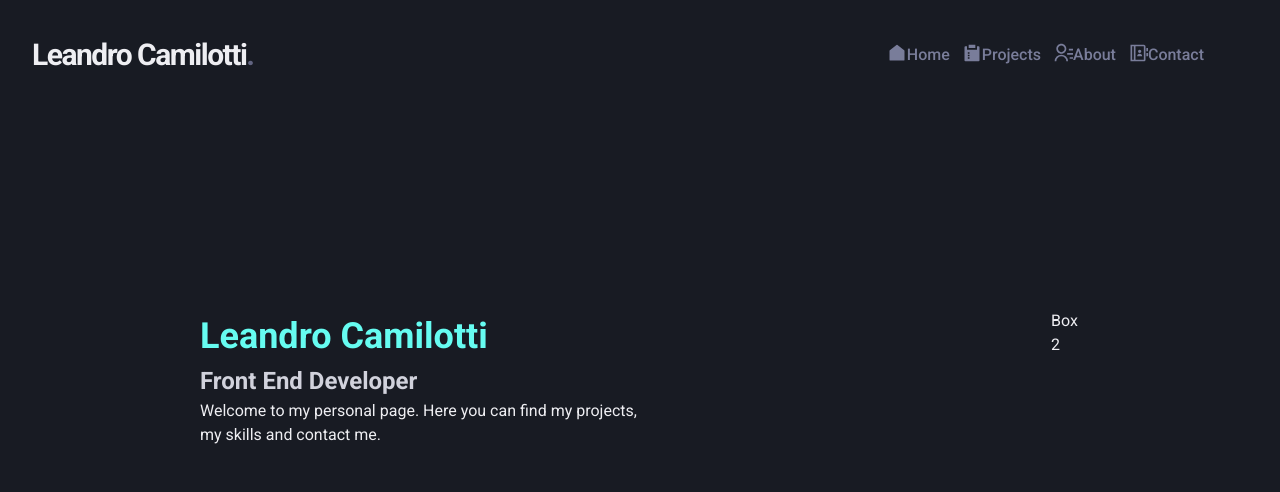
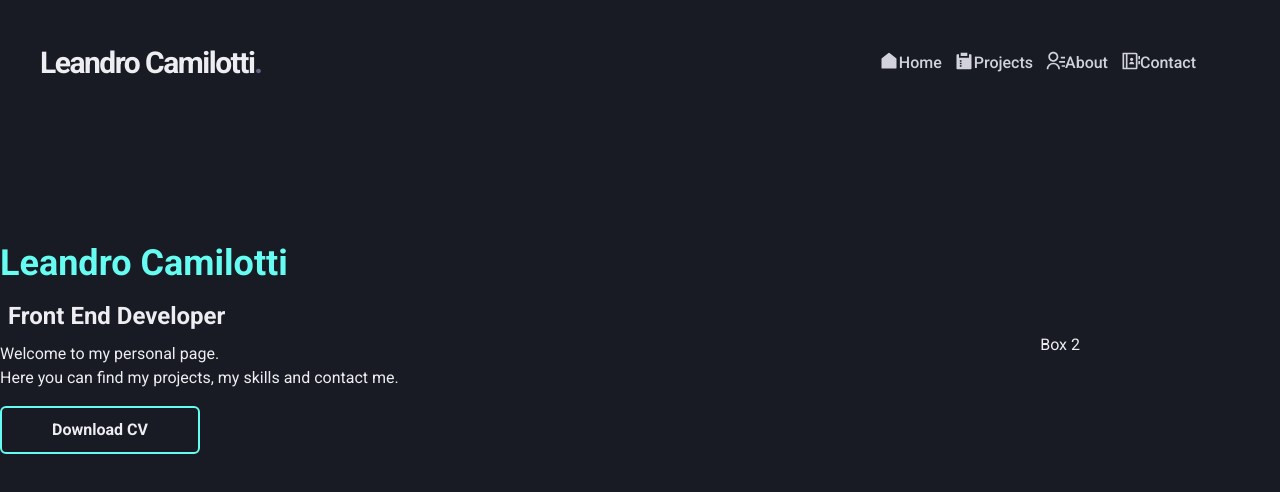
Before and after one commit to lecamilotti/portifolioV2.1, a Next.js app: page / in a window 1280 px wide. Shown: the top 492 px of the page. Built offline with nearby package versions, Linux system fonts and the light colour scheme.

Commit message:
hero responsive

```diff
--- a/src/components/ActiveLink.tsx
+++ b/src/components/ActiveLink.tsx
@@ -23,7 +23,7 @@ export function ActiveLink({ children, shouldMatchExactHref = false,  ...rest }:
 
     <Link {...rest}>
       {cloneElement(children, {
-        color: isActive ? "gray.400" : "gray.50",
+        color: isActive ? "gray.100" : "gray.50",
       })}
     </Link>
   );
--- a/src/components/Hero/index.tsx
+++ b/src/components/Hero/index.tsx
@@ -1,26 +1,99 @@
-import { Box, Center, Flex, Spacer, Square, Text } from "@chakra-ui/react";
+import {
+  Box,
+  Button,
+  Center,
+  Flex,
+  Spacer,
+  Square,
+  Text,
+  useBreakpointValue,
+  Wrap,
+} from "@chakra-ui/react";
 
 export default function Hero() {
+  const isWideVersion = useBreakpointValue({
+    base: false,
+    md: true,
+  });
+
+  if (! isWideVersion) {
   return (
-    <Flex maxW={1280} m="center">
-      <Box p="25vh">
+    <Flex maxW={1280} m="center" width={["100%", "100%", "100%", "100%"]}>
+      <Box m="20">
         <Text>
-        <Text as="h1" color="#66FCF1" fontWeight="bold" fontSize="4xl">
+          <Text as="h1" color="primary" fontWeight="bold" fontSize={["2xl", "4xl"]}>
             Leandro Camilotti
           </Text>
-        <Text as="h2" color="gray.100" fontWeight="bold" fontSize="2xl">
+          <Text as="h2" color="gray.50" m={2} fontWeight="bold" fontSize={["21","2xl"]}>
             Front End Developer
           </Text>
           <Text as="h3">
             Welcome to my personal page.
+            <br />
             Here you can find my projects, my skills and contact me.
           </Text>
         </Text>
+        <Button
+          size="md"
+          mt={4}
+          height="48px"
+          width="200px"
+          variant="unstyled"
+          border="2px"
+          onClick={() => {
+
+            window.location.href = "https://drive.google.com/file/d/1uHPPrKcIsGIVQzPULqK52hH06-Povzl_/view";
+          }}
+          formTarget="_blank"
+          borderColor="primary"
+        >
+          Download CV
+        </Button>
       </Box>
+
+
+    </Flex>
+
+  )
+  } else {
+
+    return (
+    <Flex maxW={1280} m="center" width={["100%", "100%", "100%", "100%"]}>
+      <Box m="auto">
+        <Text>
+          <Text as="h1" color="primary" fontWeight="bold" fontSize={["2xl", "4xl"]}>
+            Leandro Camilotti
+          </Text>
+          <Text as="h2" color="gray.50" m={2} fontWeight="bold" fontSize="2xl">
+            Front End Developer
+          </Text>
+          <Text as="h3">
+            Welcome to my personal page.
+            <br />
+            Here you can find my projects, my skills and contact me.
+          </Text>
+        </Text>
+        <Button
+          size="md"
+          mt={4}
+          height="48px"
+          width="200px"
+          variant="unstyled"
+          border="2px"
+          onClick={() => {
+
+            window.location.href = "https://drive.google.com/file/d/1uHPPrKcIsGIVQzPULqK52hH06-Povzl_/view";
+          }}
+          formTarget="_blank"
+          borderColor="primary"
+        >
+          Download CV
+        </Button>
+      </Box>
+
       <Spacer />
-      <Box p="25vh" >
-        Box 2
-      </Box>
+      <Box p="25vh">Box 2</Box>
     </Flex>
-  );
+    )
 }
+}
--- a/src/components/Sidebar/SidebarNav.tsx
+++ b/src/components/Sidebar/SidebarNav.tsx
@@ -19,16 +19,16 @@ export function SidebarNav() {
   if (!isWideVersion) {
     return (
       <Flex direction="column" p="5">
-        <NavLink icon={RiHome2Fill} href="/">
+        <NavLink icon={RiHomeFill} href="/">
           Home
         </NavLink>
-        <NavLink icon={RiProjector2Fill} href="/">
+        <NavLink icon={RiSurveyFill} href="/">
           Projects
         </NavLink>
-        <NavLink icon={RiBarChartGroupedFill} href="/">
+        <NavLink icon={RiContactsLine} href="/">
           About
         </NavLink>
-        <NavLink icon={RiContactsLine} href="/">
+        <NavLink icon={RiContactsBookLine} href="/">
           Contact
         </NavLink>
       </Flex>
--- a/src/pages/index.tsx
+++ b/src/pages/index.tsx
@@ -1,19 +1,26 @@
-import { Box, Flex, SimpleGrid, Text, theme } from "@chakra-ui/react";
+import { Box, Flex, SimpleGrid, Spacer, Text, theme, Wrap } from "@chakra-ui/react";
 import { Header } from "../components/Header";
 import Hero from "../components/Hero";
 
 import { Sidebar } from "../components/Sidebar";
 
-
 export default function Home() {
   return (
-    <><Flex direction="row" maxW={1280} align="center" p={3} m="auto" justify="space-between" overflow="hidden">
-      <Header />
-      <Sidebar />
-    </Flex>
-
-        <Hero />
-    </>
-
+    <Wrap maxWidth="100vw" maxH="100vh" overflow="hidden" justify="center">
+      <Flex
+        direction="row"
+        maxW={1280}
+        width={["100%", "100%", "100%", "100%"]}
+        align="center"
+        p={[4, 5]}
+        m="auto"
+        justify="space-between"
+        overflow="hidden"
+      >
+        <Header />
+        <Sidebar />
+      </Flex>
+      <Hero />
+      </Wrap>
   );
 }
--- a/src/styles/theme.ts
+++ b/src/styles/theme.ts
@@ -2,6 +2,7 @@ import { extendTheme } from '@chakra-ui/react';
 
 export const theme = extendTheme({
   colors:{
+    primary: '#66FCF1',
     gray:{
       "900": "#181b23",
       "800": "#1f2029",
```
Lines whose indentation alone changed are shown as unchanged.
